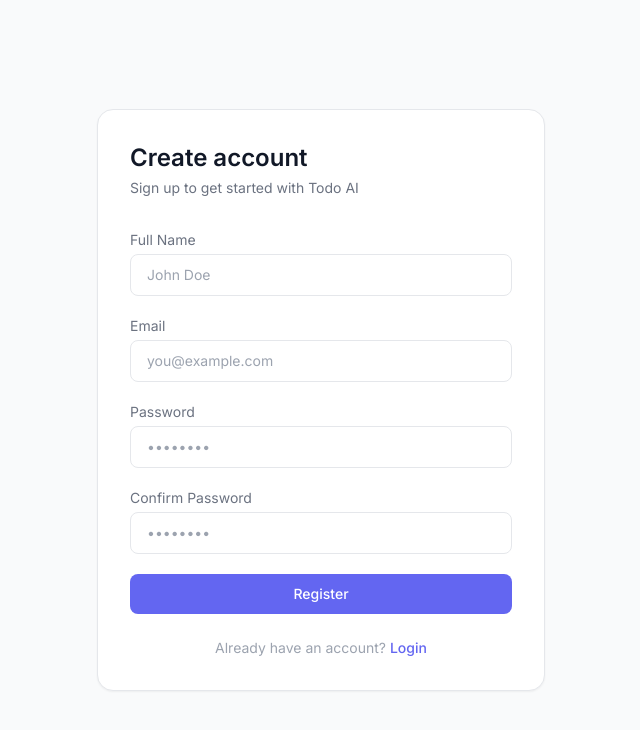
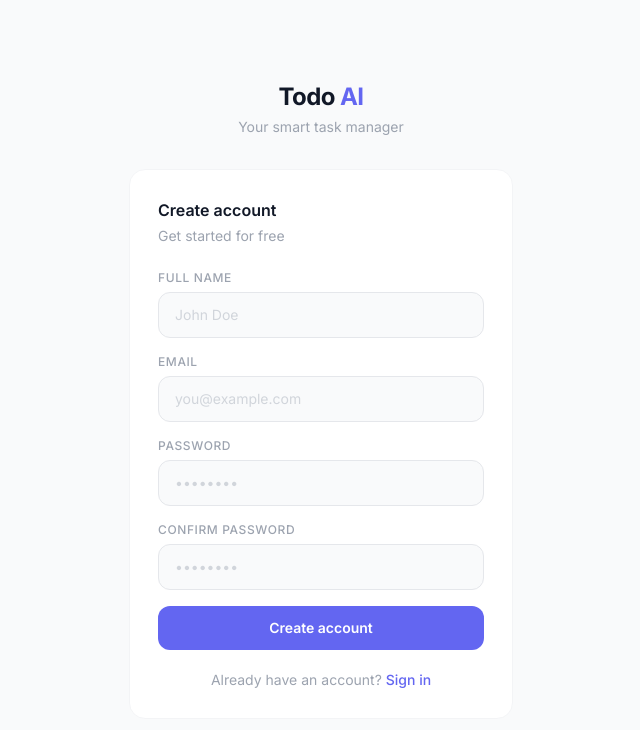
Before and after one commit to ShuklaPranav007/Todo-AI-enabled, a React (Vite) app in the folder frontend/: page /register in a window 1280 px wide. Shown: the top 730 px of the page, without its empty margins (319-959 px from the left). Built offline with nearby package versions, Linux system fonts and the light colour scheme.

Commit message:
todo simple done now more features

```diff
--- a/frontend/src/components/AddTodo.jsx
+++ b/frontend/src/components/AddTodo.jsx
@@ -5,6 +5,7 @@ const AddTodo = ({ onAdd }) => {
   const [dueDate, setDueDate] = useState('')
   const [priority, setPriority] = useState('medium')
   const [loading, setLoading] = useState(false)
+  const [expanded, setExpanded] = useState(false)
 
   const handleSubmit = async (e) => {
     e.preventDefault()
@@ -15,65 +16,55 @@ const AddTodo = ({ onAdd }) => {
     setDueDate('')
     setPriority('medium')
     setLoading(false)
+    setExpanded(false)
   }
 
   return (
-    <div className="bg-white dark:bg-gray-900 border border-gray-200 dark:border-gray-800 rounded-2xl p-5 mb-6">
-      <h2 className="text-gray-900 dark:text-white font-medium text-base mb-4">Add new task</h2>
-
-      <form onSubmit={handleSubmit} className="space-y-4">
-        <div>
-          <label className="block text-sm text-gray-500 dark:text-gray-400 mb-1">Task title</label>
+    <div className="bg-white dark:bg-zinc-900 border border-gray-100 dark:border-zinc-800 rounded-2xl p-5 mb-5 transition-all duration-200">
+      <form onSubmit={handleSubmit} className="space-y-3">
+        <div className="flex gap-2">
           <input
             type="text"
             value={title}
-            onChange={(e) => setTitle(e.target.value)}
-            placeholder="e.g. Build the login page..."
+            onChange={(e) => { setTitle(e.target.value); setExpanded(true) }}
+            onFocus={() => setExpanded(true)}
+            placeholder="Add a new task..."
             required
-            className="w-full bg-white dark:bg-gray-800 text-gray-900 dark:text-white placeholder-gray-400 dark:placeholder-gray-600 border border-gray-200 dark:border-gray-700 rounded-lg px-4 py-2.5 text-sm focus:outline-none focus:border-indigo-400 transition"
+            className="flex-1 bg-gray-50 dark:bg-zinc-800 text-gray-900 dark:text-white placeholder-gray-300 dark:placeholder-zinc-600 border border-gray-200 dark:border-zinc-700 rounded-xl px-4 py-2.5 text-sm focus:outline-none focus:ring-2 focus:ring-indigo-500/30 focus:border-indigo-400 dark:focus:border-indigo-500 transition-all duration-200"
           />
+          <button
+            type="submit"
+            disabled={loading || !title.trim()}
+            className="bg-indigo-500 hover:bg-indigo-600 active:scale-95 disabled:opacity-40 disabled:cursor-not-allowed text-white text-sm font-semibold px-5 py-2.5 rounded-xl transition-all duration-150 whitespace-nowrap"
+          >
+            {loading ? (
+              <svg className="animate-spin h-4 w-4" viewBox="0 0 24 24" fill="none">
+                <circle className="opacity-25" cx="12" cy="12" r="10" stroke="currentColor" strokeWidth="4"/>
+                <path className="opacity-75" fill="currentColor" d="M4 12a8 8 0 018-8v8z"/>
+              </svg>
+            ) : '+ Add'}
+          </button>
         </div>
 
-        <div className="flex flex-col sm:flex-row gap-4">
-          <div className="flex-1">
-            <label className="block text-sm text-gray-500 dark:text-gray-400 mb-1">Due date</label>
+        {expanded && (
+          <div className="flex flex-col sm:flex-row gap-2 pt-1">
             <input
               type="date"
               value={dueDate}
               onChange={(e) => setDueDate(e.target.value)}
-              className="w-full bg-white dark:bg-gray-800 text-gray-900 dark:text-white border border-gray-200 dark:border-gray-700 rounded-lg px-4 py-2.5 text-sm focus:outline-none focus:border-indigo-400 transition cursor-pointer"
+              className="flex-1 bg-gray-50 dark:bg-zinc-800 text-gray-900 dark:text-white border border-gray-200 dark:border-zinc-700 rounded-xl px-4 py-2.5 text-sm focus:outline-none focus:ring-2 focus:ring-indigo-500/30 transition-all duration-200"
             />
-          </div>
-
-          <div className="flex-1">
-            <label className="block text-sm text-gray-500 dark:text-gray-400 mb-1">Priority</label>
             <select
               value={priority}
               onChange={(e) => setPriority(e.target.value)}
-              className="w-full bg-white dark:bg-gray-800 text-gray-900 dark:text-white border border-gray-200 dark:border-gray-700 rounded-lg px-4 py-2.5 text-sm focus:outline-none focus:border-indigo-400 transition cursor-pointer"
+              className="flex-1 bg-gray-50 dark:bg-zinc-800 text-gray-900 dark:text-white border border-gray-200 dark:border-zinc-700 rounded-xl px-4 py-2.5 text-sm focus:outline-none focus:ring-2 focus:ring-indigo-500/30 transition-all duration-200"
             >
-              <option value="low">Low</option>
-              <option value="medium">Medium</option>
-              <option value="high">High</option>
+              <option value="low">Low priority</option>
+              <option value="medium">Medium priority</option>
+              <option value="high">High priority</option>
             </select>
           </div>
-        </div>
-
-        <button
-          type="submit"
-          disabled={loading || !title.trim()}
-          className="w-full bg-indigo-500 hover:bg-indigo-600 disabled:opacity-50 disabled:cursor-not-allowed text-white text-sm font-medium py-2.5 rounded-lg transition duration-200"
-        >
-          {loading ? (
-            <span className="flex items-center justify-center gap-2">
-              <svg className="animate-spin h-4 w-4" viewBox="0 0 24 24" fill="none">
-                <circle className="opacity-25" cx="12" cy="12" r="10" stroke="currentColor" strokeWidth="4"/>
-                <path className="opacity-75" fill="currentColor" d="M4 12a8 8 0 018-8v8z"/>
-              </svg>
-              Adding...
-            </span>
-          ) : '+ Add task'}
-        </button>
+        )}
       </form>
     </div>
   )
--- a/frontend/src/index.css
+++ b/frontend/src/index.css
@@ -5,7 +5,6 @@
 * {
   font-family: 'Inter', -apple-system, BlinkMacSystemFont, sans-serif;
   -webkit-font-smoothing: antialiased;
-  -moz-osx-font-smoothing: grayscale;
 }
 
 body {
@@ -16,76 +15,25 @@ input, select, button {
   font-family: 'Inter', sans-serif;
 }
 
-/* Glassmorphism utility */
-.glass {
-  background: rgba(255, 255, 255, 0.72);
-  backdrop-filter: blur(20px);
-  -webkit-backdrop-filter: blur(20px);
-  border: 1px solid rgba(255, 255, 255, 0.9);
+@keyframes fadeSlideUp {
+  from { opacity: 0; transform: translateY(12px); }
+  to { opacity: 1; transform: translateY(0); }
 }
 
-.glass-dark {
-  background: rgba(17, 24, 39, 0.72);
-  backdrop-filter: blur(20px);
-  -webkit-backdrop-filter: blur(20px);
-  border: 1px solid rgba(255, 255, 255, 0.08);
+.page-enter {
+  animation: fadeSlideUp 0.35s cubic-bezier(0.16, 1, 0.3, 1) forwards;
 }
 
-/* Smooth page transitions */
-.page-enter {
-  animation: fadeSlideUp 0.4s cubic-bezier(0.16, 1, 0.3, 1) forwards;
+@keyframes todoIn {
+  from { opacity: 0; transform: translateY(6px); }
+  to { opacity: 1; transform: translateY(0); }
 }
 
-@keyframes fadeSlideUp {
-  from {
-    opacity: 0;
-    transform: translateY(16px);
-  }
-  to {
-    opacity: 1;
-    transform: translateY(0);
-  }
+.todo-enter {
+  animation: todoIn 0.25s cubic-bezier(0.16, 1, 0.3, 1) forwards;
 }
 
-/* Todo item animation */
-.todo-enter {
-  animation: todoSlideIn 0.3s cubic-bezier(0.16, 1, 0.3, 1) forwards;
-}
-
-@keyframes todoSlideIn {
-  from {
-    opacity: 0;
-    transform: translateX(-10px);
-  }
-  to {
-    opacity: 1;
-    transform: translateX(0);
-  }
-}
-
-/* Button press effect */
-.btn-press {
-  transition: transform 0.1s ease, box-shadow 0.1s ease;
-}
-
-.btn-press:active {
-  transform: scale(0.97);
-}
-
-/* Scrollbar */
-::-webkit-scrollbar {
-  width: 6px;
-}
-
-::-webkit-scrollbar-track {
-  background: transparent;
-}
-
-::-webkit-scrollbar-thumb {
-  background: rgba(99, 102, 241, 0.3);
-  border-radius: 99px;
-}
-
-::-webkit-scrollbar-thumb:hover {
-  background: rgba(99, 102, 241, 0.5);
-}
+::-webkit-scrollbar { width: 5px; }
+::-webkit-scrollbar-track { background: transparent; }
+::-webkit-scrollbar-thumb { background: #e5e7eb; border-radius: 99px; }
+.dark ::-webkit-scrollbar-thumb { background: #374151; }
--- a/frontend/src/pages/LoginPage.jsx
+++ b/frontend/src/pages/LoginPage.jsx
@@ -30,23 +30,30 @@ const LoginPage = () => {
   }
 
   return (
-    <div className="min-h-screen bg-gray-50 dark:bg-gray-950 flex items-center justify-center px-4">
-      <div className="w-full max-w-md bg-white dark:bg-gray-900 rounded-2xl shadow-sm border border-gray-200 dark:border-gray-800 p-8">
+    <div className="min-h-screen bg-gray-50 dark:bg-black flex items-center justify-center px-4">
+      <div className="page-enter w-full max-w-sm">
 
-        <div className="mb-8">
-          <h1 className="text-2xl font-semibold text-gray-900 dark:text-white">Welcome back</h1>
-          <p className="text-gray-500 dark:text-gray-400 text-sm mt-1">Login to your Todo AI account</p>
+        <div className="text-center mb-8">
+          <h1 className="text-2xl font-bold text-gray-900 dark:text-white tracking-tight">
+            Todo <span className="text-indigo-500">AI</span>
+          </h1>
+          <p className="text-gray-400 dark:text-gray-500 text-sm mt-1">Your smart task manager</p>
         </div>
 
+        <div className="bg-white dark:bg-zinc-900 border border-gray-100 dark:border-zinc-800 rounded-2xl p-7">
+
+          <h2 className="text-base font-semibold text-gray-900 dark:text-white mb-1">Welcome back</h2>
+          <p className="text-gray-400 dark:text-gray-500 text-sm mb-6">Sign in to continue</p>
+
           {error && (
-          <div className="mb-4 bg-red-50 dark:bg-red-500/10 border border-red-200 dark:border-red-500/30 text-red-600 dark:text-red-400 text-sm px-4 py-3 rounded-lg">
+            <div className="mb-4 bg-red-50 dark:bg-red-950 border border-red-100 dark:border-red-900 text-red-500 dark:text-red-400 text-sm px-4 py-3 rounded-xl">
               {error}
             </div>
           )}
 
-        <form onSubmit={handleSubmit} className="space-y-5">
+          <form onSubmit={handleSubmit} className="space-y-4">
             <div>
-            <label className="block text-sm text-gray-500 dark:text-gray-400 mb-1">Email</label>
+              <label className="block text-xs font-medium text-gray-400 dark:text-zinc-500 mb-1.5 uppercase tracking-wider">Email</label>
               <input
                 type="email"
                 name="email"
@@ -54,12 +61,12 @@ const LoginPage = () => {
                 onChange={handleChange}
                 placeholder="you@example.com"
                 required
-              className="w-full bg-white dark:bg-gray-800 text-gray-900 dark:text-white placeholder-gray-400 dark:placeholder-gray-600 border border-gray-200 dark:border-gray-700 rounded-lg px-4 py-2.5 text-sm focus:outline-none focus:border-indigo-400 transition"
+                className="w-full bg-gray-50 dark:bg-zinc-800 text-gray-900 dark:text-white placeholder-gray-300 dark:placeholder-zinc-600 border border-gray-200 dark:border-zinc-700 rounded-xl px-4 py-3 text-sm focus:outline-none focus:ring-2 focus:ring-indigo-500/30 focus:border-indigo-400 dark:focus:border-indigo-500 transition-all duration-200"
               />
             </div>
 
             <div>
-            <label className="block text-sm text-gray-500 dark:text-gray-400 mb-1">Password</label>
+              <label className="block text-xs font-medium text-gray-400 dark:text-zinc-500 mb-1.5 uppercase tracking-wider">Password</label>
               <input
                 type="password"
                 name="password"
@@ -67,14 +74,14 @@ const LoginPage = () => {
                 onChange={handleChange}
                 placeholder="••••••••"
                 required
-              className="w-full bg-white dark:bg-gray-800 text-gray-900 dark:text-white placeholder-gray-400 dark:placeholder-gray-600 border border-gray-200 dark:border-gray-700 rounded-lg px-4 py-2.5 text-sm focus:outline-none focus:border-indigo-400 transition"
+                className="w-full bg-gray-50 dark:bg-zinc-800 text-gray-900 dark:text-white placeholder-gray-300 dark:placeholder-zinc-600 border border-gray-200 dark:border-zinc-700 rounded-xl px-4 py-3 text-sm focus:outline-none focus:ring-2 focus:ring-indigo-500/30 focus:border-indigo-400 dark:focus:border-indigo-500 transition-all duration-200"
               />
             </div>
 
             <button
               type="submit"
               disabled={loading}
-            className="w-full bg-indigo-500 hover:bg-indigo-600 disabled:opacity-50 disabled:cursor-not-allowed text-white text-sm font-medium py-2.5 rounded-lg transition duration-200"
+              className="w-full bg-indigo-500 hover:bg-indigo-600 active:scale-[0.98] disabled:opacity-50 disabled:cursor-not-allowed text-white text-sm font-semibold py-3 rounded-xl transition-all duration-150 mt-1"
             >
               {loading ? (
                 <span className="flex items-center justify-center gap-2">
@@ -82,19 +89,19 @@ const LoginPage = () => {
                     <circle className="opacity-25" cx="12" cy="12" r="10" stroke="currentColor" strokeWidth="4"/>
                     <path className="opacity-75" fill="currentColor" d="M4 12a8 8 0 018-8v8z"/>
                   </svg>
-                Logging in...
+                  Signing in...
                 </span>
-            ) : 'Login'}
+              ) : 'Sign in'}
             </button>
           </form>
 
-        <p className="text-center text-gray-400 dark:text-gray-500 text-sm mt-6">
-          Don't have an account?{' '}
-          <Link to="/register" className="text-indigo-500 hover:text-indigo-600 font-medium">
-            Register
+          <p className="text-center text-gray-400 dark:text-zinc-500 text-sm mt-5">
+            No account?{' '}
+            <Link to="/register" className="text-indigo-500 hover:text-indigo-400 font-medium transition-colors">
+              Create one
             </Link>
           </p>
-
+        </div>
       </div>
     </div>
   )
--- a/frontend/src/pages/RegisterPage.jsx
+++ b/frontend/src/pages/RegisterPage.jsx
@@ -17,12 +17,8 @@ const RegisterPage = () => {
 
   const handleSubmit = async (e) => {
     e.preventDefault()
-    if (formData.password !== formData.confirmPassword) {
-      return setError('Passwords do not match!')
-    }
-    if (formData.password.length < 6) {
-      return setError('Password must be at least 6 characters.')
-    }
+    if (formData.password !== formData.confirmPassword) return setError('Passwords do not match!')
+    if (formData.password.length < 6) return setError('Password must be at least 6 characters.')
     setLoading(true)
     try {
       const { data } = await API.post('/auth/register', {
@@ -40,77 +36,52 @@ const RegisterPage = () => {
   }
 
   return (
-    <div className="min-h-screen bg-gray-50 dark:bg-gray-950 flex items-center justify-center px-4">
-      <div className="w-full max-w-md bg-white dark:bg-gray-900 rounded-2xl shadow-sm border border-gray-200 dark:border-gray-800 p-8">
+    <div className="min-h-screen bg-gray-50 dark:bg-black flex items-center justify-center px-4">
+      <div className="page-enter w-full max-w-sm">
 
-        <div className="mb-8">
-          <h1 className="text-2xl font-semibold text-gray-900 dark:text-white">Create account</h1>
-          <p className="text-gray-500 dark:text-gray-400 text-sm mt-1">Sign up to get started with Todo AI</p>
+        <div className="text-center mb-8">
+          <h1 className="text-2xl font-bold text-gray-900 dark:text-white tracking-tight">
+            Todo <span className="text-indigo-500">AI</span>
+          </h1>
+          <p className="text-gray-400 dark:text-gray-500 text-sm mt-1">Your smart task manager</p>
         </div>
 
+        <div className="bg-white dark:bg-zinc-900 border border-gray-100 dark:border-zinc-800 rounded-2xl p-7">
+
+          <h2 className="text-base font-semibold text-gray-900 dark:text-white mb-1">Create account</h2>
+          <p className="text-gray-400 dark:text-gray-500 text-sm mb-6">Get started for free</p>
+
           {error && (
-          <div className="mb-4 bg-red-50 dark:bg-red-500/10 border border-red-200 dark:border-red-500/30 text-red-600 dark:text-red-400 text-sm px-4 py-3 rounded-lg">
+            <div className="mb-4 bg-red-50 dark:bg-red-950 border border-red-100 dark:border-red-900 text-red-500 dark:text-red-400 text-sm px-4 py-3 rounded-xl">
               {error}
             </div>
           )}
 
-        <form onSubmit={handleSubmit} className="space-y-5">
-          <div>
-            <label className="block text-sm text-gray-500 dark:text-gray-400 mb-1">Full Name</label>
+          <form onSubmit={handleSubmit} className="space-y-4">
+            {[
+              { label: 'Full Name', name: 'name', type: 'text', placeholder: 'John Doe' },
+              { label: 'Email', name: 'email', type: 'email', placeholder: 'you@example.com' },
+              { label: 'Password', name: 'password', type: 'password', placeholder: '••••••••' },
+              { label: 'Confirm Password', name: 'confirmPassword', type: 'password', placeholder: '••••••••' },
+            ].map((field) => (
+              <div key={field.name}>
+                <label className="block text-xs font-medium text-gray-400 dark:text-zinc-500 mb-1.5 uppercase tracking-wider">{field.label}</label>
                 <input
-              type="text"
-              name="name"
-              value={formData.name}
+                  type={field.type}
+                  name={field.name}
+                  value={formData[field.name]}
                   onChange={handleChange}
-              placeholder="John Doe"
+                  placeholder={field.placeholder}
                   required
-              className="w-full bg-white dark:bg-gray-800 text-gray-900 dark:text-white placeholder-gray-400 dark:placeholder-gray-600 border border-gray-200 dark:border-gray-700 rounded-lg px-4 py-2.5 text-sm focus:outline-none focus:border-indigo-400 transition"
+                  className="w-full bg-gray-50 dark:bg-zinc-800 text-gray-900 dark:text-white placeholder-gray-300 dark:placeholder-zinc-600 border border-gray-200 dark:border-zinc-700 rounded-xl px-4 py-3 text-sm focus:outline-none focus:ring-2 focus:ring-indigo-500/30 focus:border-indigo-400 dark:focus:border-indigo-500 transition-all duration-200"
                 />
               </div>
-
-          <div>
-            <label className="block text-sm text-gray-500 dark:text-gray-400 mb-1">Email</label>
-            <input
-              type="email"
-              name="email"
-              value={formData.email}
-              onChange={handleChange}
-              placeholder="you@example.com"
-              required
-              className="w-full bg-white dark:bg-gray-800 text-gray-900 dark:text-white placeholder-gray-400 dark:placeholder-gray-600 border border-gray-200 dark:border-gray-700 rounded-lg px-4 py-2.5 text-sm focus:outline-none focus:border-indigo-400 transition"
-            />
-          </div>
-
-          <div>
-            <label className="block text-sm text-gray-500 dark:text-gray-400 mb-1">Password</label>
-            <input
-              type="password"
-              name="password"
-              value={formData.password}
-              onChange={handleChange}
-              placeholder="••••••••"
-              required
-              className="w-full bg-white dark:bg-gray-800 text-gray-900 dark:text-white placeholder-gray-400 dark:placeholder-gray-600 border border-gray-200 dark:border-gray-700 rounded-lg px-4 py-2.5 text-sm focus:outline-none focus:border-indigo-400 transition"
-            />
-          </div>
-
-          <div>
-            <label className="block text-sm text-gray-500 dark:text-gray-400 mb-1">Confirm Password</label>
-            <input
-              type="password"
-              name="confirmPassword"
-              value={formData.confirmPassword}
-              onChange={handleChange}
-              placeholder="••••••••"
-              required
-              className="w-full bg-white dark:bg-gray-800 text-gray-900 dark:text-white placeholder-gray-400 dark:placeholder-gray-600 border border-gray-200 dark:border-gray-700 rounded-lg px-4 py-2.5 text-sm focus:outline-none focus:border-indigo-400 transition"
-            />
-          </div>
+            ))}
 
             <button
               type="submit"
               disabled={loading}
-            className="w-full bg-indigo-500 hover:bg-indigo-600 disabled:opacity-50 disabled:cursor-not-allowed text-white text-sm font-medium py-2.5 rounded-lg transition duration-200"
+              className="w-full bg-indigo-500 hover:bg-indigo-600 active:scale-[0.98] disabled:opacity-50 disabled:cursor-not-allowed text-white text-sm font-semibold py-3 rounded-xl transition-all duration-150 mt-1"
             >
               {loading ? (
                 <span className="flex items-center justify-center gap-2">
@@ -120,17 +91,17 @@ const RegisterPage = () => {
                   </svg>
                   Creating account...
                 </span>
-            ) : 'Register'}
+              ) : 'Create account'}
             </button>
           </form>
 
-        <p className="text-center text-gray-400 dark:text-gray-500 text-sm mt-6">
+          <p className="text-center text-gray-400 dark:text-zinc-500 text-sm mt-5">
             Already have an account?{' '}
-          <Link to="/login" className="text-indigo-500 hover:text-indigo-600 font-medium">
-            Login
+            <Link to="/login" className="text-indigo-500 hover:text-indigo-400 font-medium transition-colors">
+              Sign in
             </Link>
           </p>
-
+        </div>
       </div>
     </div>
   )
```
Also changed, not shown: frontend/src/components/Navbar.jsx (+13 -17 lines), frontend/src/components/TodoItem.jsx (+34 -38 lines), frontend/src/components/TodoList.jsx (+13 -9 lines), frontend/src/pages/DashboardPage.jsx (+26 -37 lines). Lines whose indentation alone changed are shown as unchanged.
